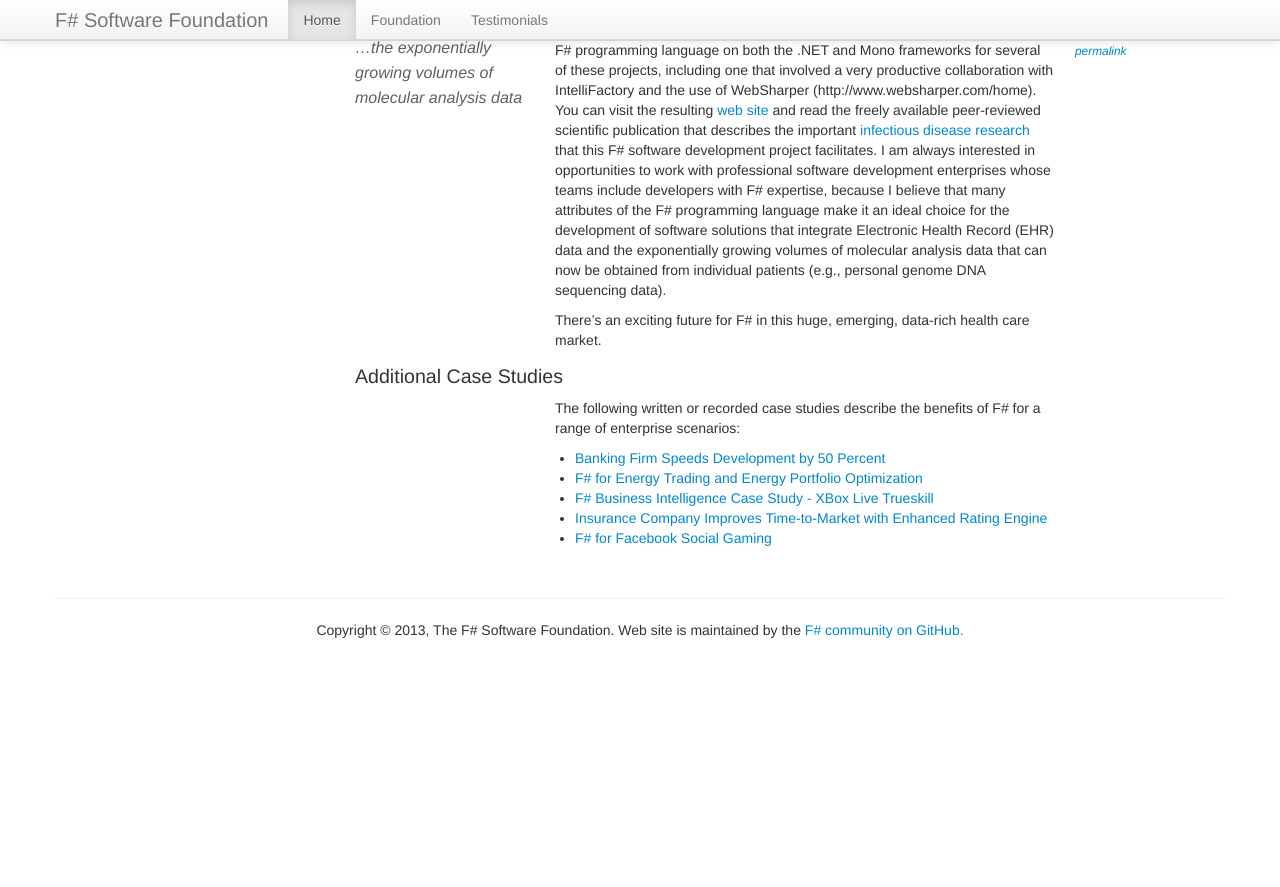
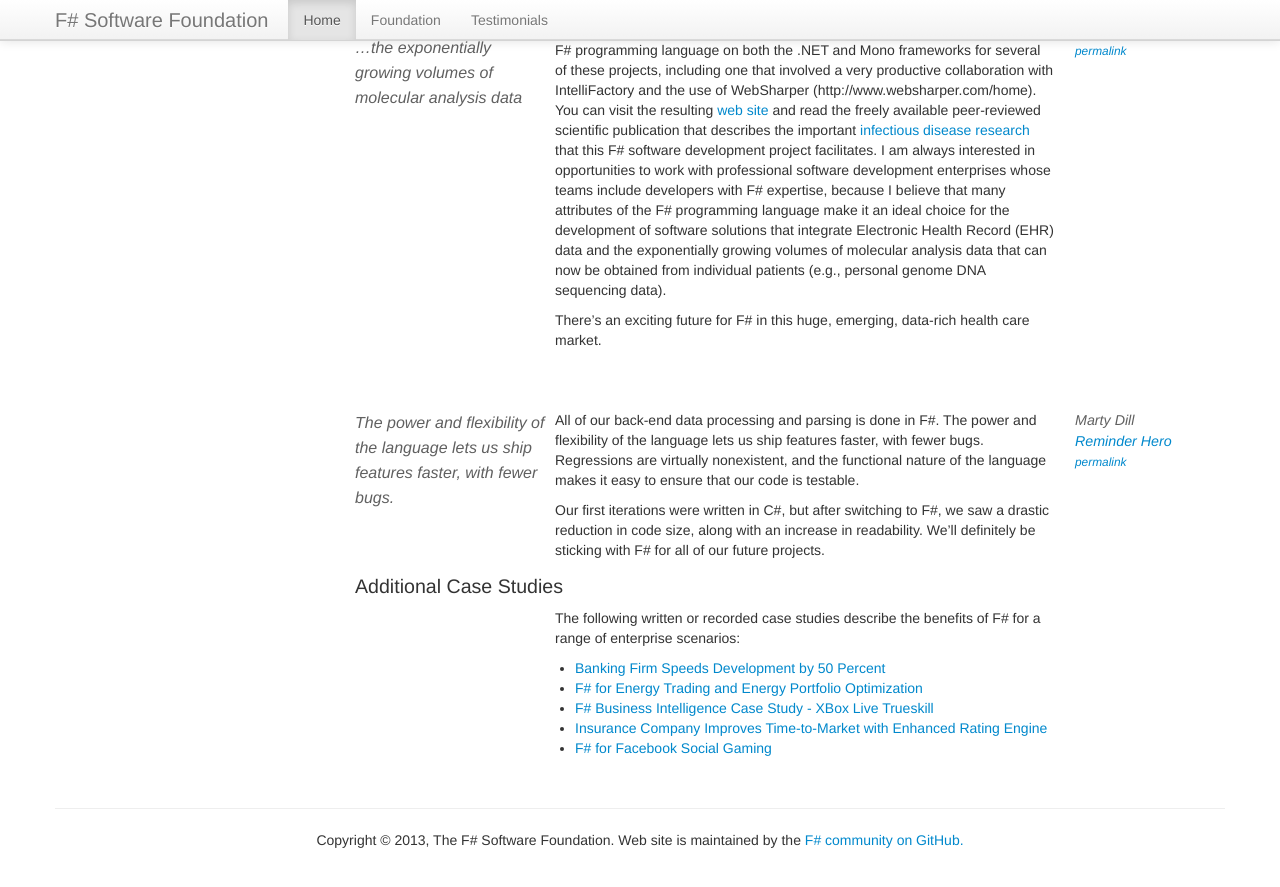
Before and after one commit to fsharp/fsharp.org, a Jekyll site: the page built from testimonials/index.md, in a window 1280 px wide and 900 px high, scrolled down 14078 px. Shown: the top 887 px of the window. Built offline with Jekyll 4.4.1, drawn with Linux system fonts in a browser that asks for light colours; nearby versions of some CDN libraries; some web fonts are replaced; comment, search, counter and statistics services are not loaded; before the commit the page ends 14768 px from its top, so only the background shows below that.

Commit message:
Added testimonial

```diff
--- a/testimonials/index.md
+++ b/testimonials/index.md
@@ -1038,6 +1038,24 @@ There's an exciting future for F# in this huge, emerging, data-rich health care
 
 <div class="keywords">bioinformatics, genomics, health, molecular analysis, simulation</div>
 
+<a id="reminder-hero" href="#">&nbsp;</a>
+---
+
+> The power and flexibility of the language lets us ship features faster, with fewer bugs.
+
+1. **Marty Dill**
+2. [**Reminder Hero**](http://reminderhero.com)
+3. [permalink](#reminder-hero)
+
+All of our back-end data processing and parsing is done in F#. The power and flexibility of the
+language lets us ship features faster, with fewer bugs. Regressions are virtually nonexistent, and the
+functional nature of the language makes it easy to ensure that our code is testable.
+
+Our first iterations were written in C#, but after switching to F#, we saw a drastic reduction in code size,
+along with an increase in readability. We'll definitely be sticking with F# for all of our future projects.
+
+<div class="keywords">data, parsing, processing, readability</div>
+
 ### Additional Case Studies
 
 The following written or recorded case studies describe the benefits of F# for a range of enterprise scenarios:
```
